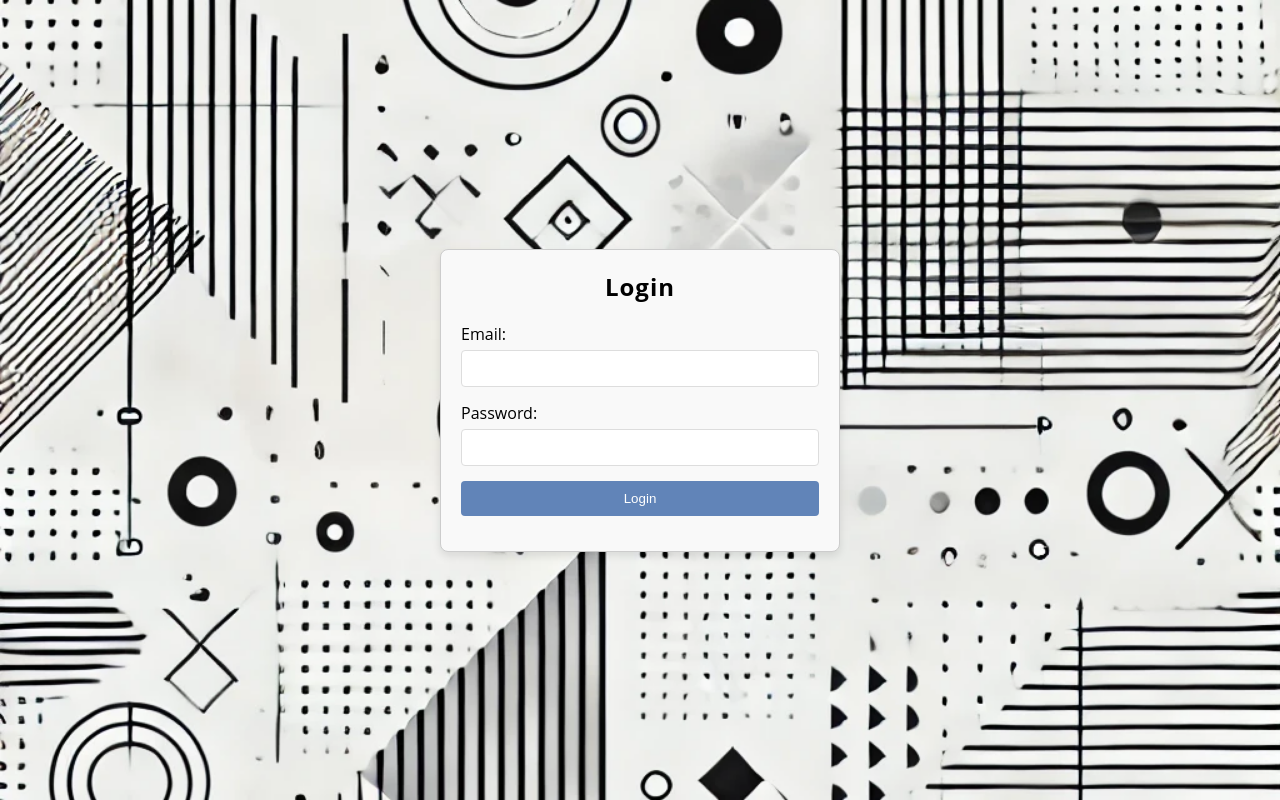
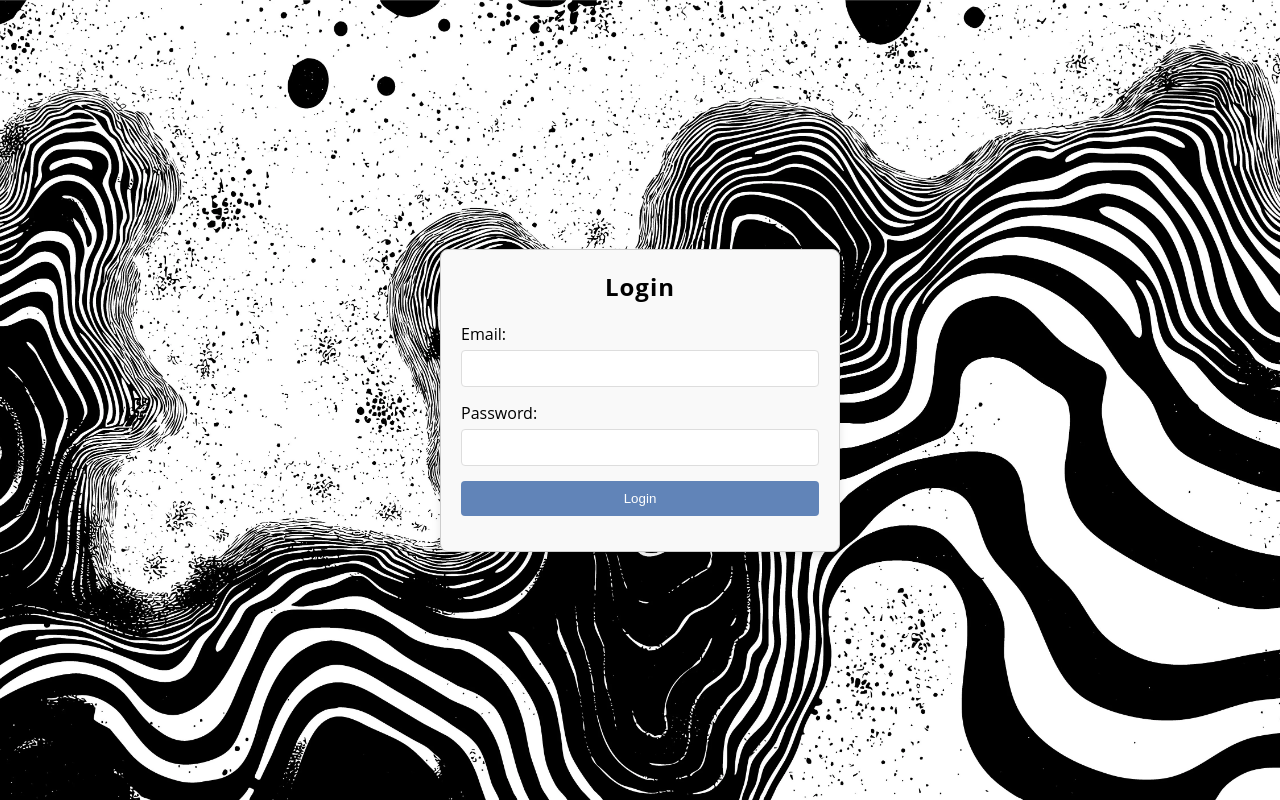
Before and after one commit to KebabMumsare/Schoolkeeper, a Vue app in the folder SchoolKeeper/: page / in a window 1280 px wide. Built offline with nearby package versions, Linux system fonts and the light colour scheme.

Commit message:
background added

```diff
--- a/SchoolKeeper/src/assets/main.css
+++ b/SchoolKeeper/src/assets/main.css
@@ -10,7 +10,7 @@ body {
   align-items: center;
   min-height: 100vh;
   margin: 0;
-  background-image: url('/public/pictures/Backround.webp');
+  background-image: url('/public/pictures/background3.webp');
   background-size: cover;
   background-position: center;
   font-family: 'Open Sans', sans-serif;
```
Also changed, not shown: SchoolKeeper/public/Pictures/background3.webp (added).
